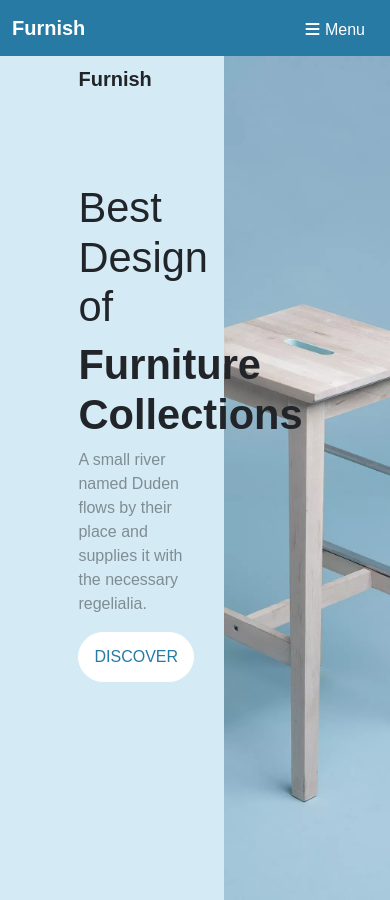
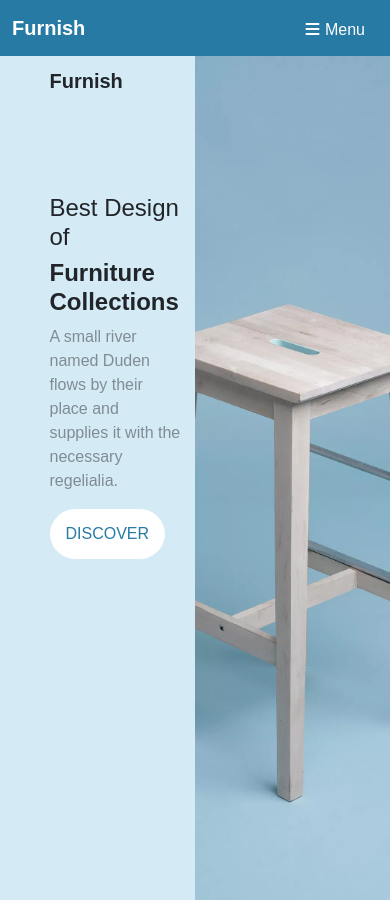
Before and after one commit to zakria-devsinc/UI-Task, a plain HTML site: page index.html in a window 390 px wide. Shown: the top 900 px of the page. Drawn offline with nearby package versions, Linux system fonts and the light colour scheme.

Commit message:
4th commit

```diff
--- a/index.html
+++ b/index.html
@@ -19,19 +19,21 @@
     <!-- bootstrap navbar -->
     <nav class="navbar navbar-expand-lg b-nav bootstrap-nav">
         <div class="container-xl">
-        <a class="navbar-brand fw-bold b-nav" >
+            <a class="navbar-brand fw-bold b-nav">
                 Furnish<small></small>
             </a>
-        <button class="navbar-toggler collapsed" type="button" data-bs-toggle="collapse" data-bs-target="#navbarSupportedContent" aria-controls="navbarSupportedContent" aria-expanded="false" aria-label="Toggle navigation">
+            <button class="navbar-toggler collapsed" type="button" data-bs-toggle="collapse"
+                data-bs-target="#navbarSupportedContent" aria-controls="navbarSupportedContent" aria-expanded="false"
+                aria-label="Toggle navigation">
                 <span class="fa fa-bars b-nav"></span> <span class="b-nav">Menu</span>
             </button>
             <div class="navbar-collapse collapse" id="navbarSupportedContent">
                 <ul class="navbar-nav ms-auto mb-2 mb-lg-0">
-        <li class="nav-item b-nav"><a class="nav-link active" >Home</a></li>
-        <li class="nav-item b-nav"><a class="nav-link" >About</a></li>
-        <li class="nav-item b-nav"><a class="nav-link" >Collection</a></li>
-        <li class="nav-item b-nav"><a class="nav-link" >Blog</a></li>
-        <li class="nav-item b-nav"><a class="nav-link" >Contact</a></li>
+                    <li class="nav-item b-nav"><a class="nav-link active">Home</a></li>
+                    <li class="nav-item b-nav"><a class="nav-link">About</a></li>
+                    <li class="nav-item b-nav"><a class="nav-link">Collection</a></li>
+                    <li class="nav-item b-nav"><a class="nav-link">Blog</a></li>
+                    <li class="nav-item b-nav"><a class="nav-link">Contact</a></li>
                 </ul>
             </div>
         </div>
@@ -41,11 +43,11 @@
 
     <section class="header p-0 m-0">
         <div class="header-left position-relative">
-            <div class="left w-75 position-relative">
+            <div class="left  position-relative">
                 <div class="header-l-row w-75">
                     <h5 class="furnish fw-bolder">Furnish</h5>
-                    <h1 class="header-h pt-5">Best Design of</h1>
-                    <h1 class="fw-bolder header-h">Furniture Collections</h1>
+                    <h1 class="header-h pt-5 font-small ">Best Design of</h1>
+                    <h1 class="fw-bolder header-h font-small-2">Furniture Collections</h1>
                     <span class="header-p ">A small river named Duden flows by their place and supplies it with the
                         necessary
                         regelialia.</span>
@@ -57,7 +59,7 @@
 
 
         </div>
-        <div class="header-right">
+        <div class="header-right w-100">
             <ul class="nav-bar">
                 <li class="home nav-item">Home</li>
                 <li class="nav-item">About</li>
@@ -283,7 +285,8 @@
                             <i class="fa-solid fa-gift fa-4x  icon works-icon3"></i>
                         </div>
                         <h5 class="pt-4 fw-bold ">Delivery And Assembly</h5>
-                        <p class="header-p col-lg-8 pt-1 pt-md-4 text-center">Far far away, behind the word mountains, far from the
+                        <p class="header-p col-lg-8 pt-1 pt-md-4 text-center">Far far away, behind the word mountains,
+                            far from the
                             countries Vokalia.
                         </p>
                     </div>
--- a/styles.css
+++ b/styles.css
@@ -87,6 +87,12 @@
   }
 
 }
+@media(max-width:520px){
+  .header-l-row{
+    width: 100% !important;
+  }
+
+}
 @media(max-width:941px){
   .nav-bar{
     display: none;
@@ -96,6 +102,15 @@
 @media(max-width:740px){
   .header-right{
     width: 100%!important;
+  }
+  .font-small{
+    font-size:  x-large !important;
+  }
+  .font-small-2{
+    font-size: x-large !important;
+  }
+  .header-l-row{
+    margin-left: 30px!important;
   }
 
 }
```
Lines whose indentation alone changed are shown as unchanged.
